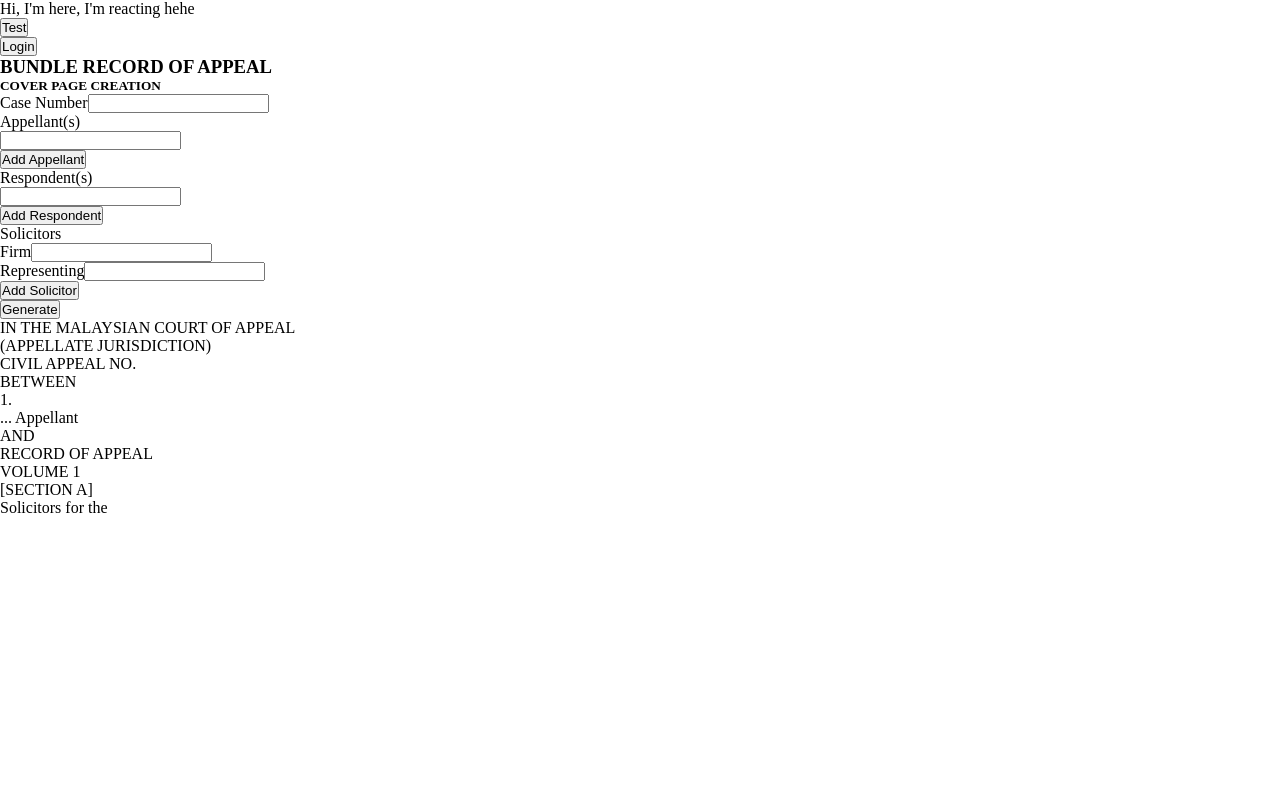
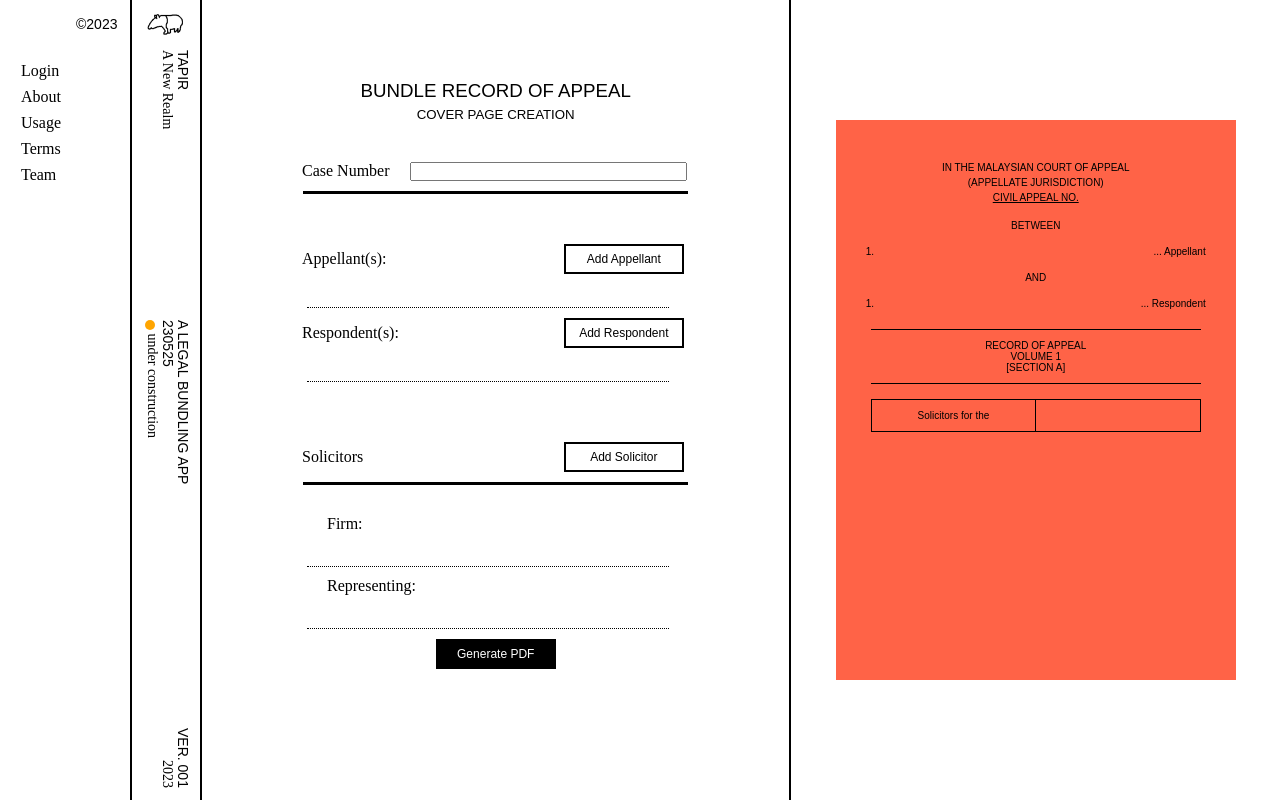
Before and after one commit to oddpharmacy/tapir-legal-bundling, a React (Create React App) app in the folder front-end/: page / in a window 1280 px wide. Built offline with nearby package versions, Linux system fonts and the light colour scheme.

Commit message:
feat: finish initial styling

```diff
--- a/front-end/src/Components/App.js
+++ b/front-end/src/Components/App.js
@@ -4,6 +4,7 @@ import { PDFDownloadLink } from "@react-pdf/renderer";
 
 // Style imports
 import "../Styles/App.css";
+import tapirImage from "../Images/tapir.png";
 
 // Component imports
 import UserInputForm from "./UserInputForm";
@@ -48,7 +49,11 @@ export default function App() {
     const fileName = `roa_${Date.now()}.pdf`;
 
     return (
-      <PDFDownloadLink document={pdf} fileName={fileName}>
+      <PDFDownloadLink
+        document={pdf}
+        fileName={fileName}
+        className="pdf-download-link"
+      >
         {({ blob, url, loading, error }) =>
           loading ? "Generating PDF..." : "Download PDF"
         }
@@ -61,18 +66,8 @@ export default function App() {
     setShowLogin(true);
   };
 
-  const fetchCase = async (event) => {
-    const response = await fetch(
-      "https://tapir-legal-backend.onrender.com/cases/1"
-    );
-    const data = await response.json();
-    console.log(data);
-  };
-
   return (
-    <>
-      <p>Hi, I'm here, I'm reacting hehe</p>
-      <button onClick={fetchCase}>Test</button>
+    <div className="app-container">
       <PdfContext.Provider
         value={{
           caseNumber,
@@ -98,17 +93,51 @@ export default function App() {
       >
         {showLogin ? <Login /> : showSignUp ? <Signup /> : null}
         <div className="container-one">
-          <button onClick={(e) => handleShowLogin(e)}>Login</button>
+          <p className="copyright">©2023</p>
+          <button
+            onClick={(e) => handleShowLogin(e)}
+            className="div-one-button"
+          >
+            Login
+          </button>
+          <button className="div-one-button">About</button>
+          <button className="div-one-button">Usage</button>
+          <button className="div-one-button">Terms</button>
+          <button className="div-one-button">Team</button>
         </div>
-        <div className="container-two"></div>
+        <div className="container-two">
+          <img src={tapirImage} alt="Tapir" className="tapir-logo" />
+          <span className="container-two-title-top">
+            TAPIR
+            <br />
+            <span className="container-two-serif-font">A New Realm</span>
+          </span>
+          <div className="container-two-middle">
+            A LEGAL BUNDLING APP
+            <br />
+            230525 <br />
+            <span className="container-two-serif-font construction">
+              <span className="orange-dot"></span> under construction
+            </span>
+          </div>
+          <div className="container-two-bottom">
+            VER. 001 <br />
+            <span className="container-two-serif-font">2023</span>
+          </div>
+        </div>
         <div className="container-three">
-          <UserInputForm />
+          <div className="inner-container-three">
+            <UserInputForm />
+            <div className="download-link-container">
+              {showDownloadLink && handleShowDownloadPdf()}
+            </div>
+          </div>
         </div>
-        <div className="container-four"></div>
-        {showDownloadLink && handleShowDownloadPdf()}
-        <LivePreview />
+        <div className="container-four">
+          <LivePreview />
+        </div>
       </PdfContext.Provider>
-    </>
+    </div>
   );
 }
 
--- a/front-end/src/Components/LivePreview.js
+++ b/front-end/src/Components/LivePreview.js
@@ -1,5 +1,6 @@
 import React, { useContext } from "react";
 import { PdfContext } from "../Contexts/PdfContext";
+import "../Styles/LivePreview.css";
 
 export default function LivePreview() {
   const { caseNumber, appellants, respondents, solicitors } =
@@ -10,13 +11,13 @@ export default function LivePreview() {
       <div className="preview-title-section">
         <p>IN THE MALAYSIAN COURT OF APPEAL</p>
         <p>(APPELLATE JURISDICTION)</p>
-        <p>CIVIL APPEAL NO. {caseNumber}</p>
+        <p className="caseno">CIVIL APPEAL NO. {caseNumber}</p>
       </div>
       <div className="preview-and-between">
         <p>BETWEEN</p>
       </div>
       {appellants.map((app, index) => (
-        <div key={index}>
+        <div key={index} className="the-parties-container">
           <p>
             {index + 1}. {app}
           </p>
@@ -26,16 +27,16 @@ export default function LivePreview() {
       <div className="preview-and-between">
         <p>AND</p>
       </div>
-      {respondents.map((res, index) => {
-        <div key={index}>
+      {respondents.map((res, index) => (
+        <div key={index} className="the-parties-container">
           <p>
             {index + 1}. {res}
           </p>
           <p>
             {index === respondents.length - 1 ? <p>... Respondent</p> : null}
           </p>
-        </div>;
-      })}
+        </div>
+      ))}
       <div className="volume-section">
         <p>RECORD OF APPEAL</p>
         <p>VOLUME 1</p>
@@ -48,19 +49,19 @@ export default function LivePreview() {
         const nextSol = solicitors[index + 1];
 
         return (
-          <div key={index}>
-            <div key={index}>
+          <div key={index} className="adv">
+            <div key={index} className="leftAdv">
               <p>{sol.name}</p>
               <p>Solicitors for the {sol.party}</p>
             </div>
 
             {nextSol ? (
-              <div key={index + 1}>
+              <div key={index + 1} className="rightAdv">
                 <p>{nextSol.name}</p>
                 <p>Solicitors for the {nextSol.party}</p>
               </div>
             ) : (
-              <div key={index + 1}></div>
+              <div key={index + 1} className="rightAdv"></div>
             )}
           </div>
         );
--- a/front-end/src/Components/UserInputForm.js
+++ b/front-end/src/Components/UserInputForm.js
@@ -2,6 +2,7 @@ import React, { useContext, useState } from "react";
 import { PdfContext } from "../Contexts/PdfContext";
 import AppealCoverTemplate from "./AppealCoverTemplate";
 import { PDFDownloadLink } from "@react-pdf/renderer";
+import "../Styles/UserInputForm.css";
 
 export default function UserInputForm() {
   const {
@@ -91,7 +92,7 @@ export default function UserInputForm() {
     <div id="form-container">
       <h3>BUNDLE RECORD OF APPEAL</h3>
       <h5>COVER PAGE CREATION</h5>
-      <form>
+      <form className="appeal-form">
         <div>
           <label>Case Number</label>
           <input
@@ -99,17 +100,25 @@ export default function UserInputForm() {
             value={caseNumber}
             onChange={handleCaseNumberChange}
             required
+            className="casenumber-input"
           />
+          <hr className="casenum-hr"></hr>
         </div>
         <div>
-          <label>Appellant(s)</label>
+          <div className="party-container">
+            <label className="party-label">Appellant(s):</label>
+            <button onClick={addAppellant} className="add-party-button">
+              Add Appellant
+            </button>
+          </div>
           {appellants.map((app, index) => (
-            <div key={index}>
+            <div key={index} className="input-container">
               <input
                 type="text"
                 value={app}
                 onChange={(e) => handleAppellantsChange(e, index)}
                 required
+                className="appeal-cover-form-input"
               />
               {index > 0 ? (
                 <button
@@ -117,23 +126,29 @@ export default function UserInputForm() {
                     e.preventDefault();
                     removeAppellant(index);
                   }}
+                  className="remove-button"
                 >
                   x
                 </button>
               ) : null}
             </div>
           ))}
-          <button onClick={addAppellant}>Add Appellant</button>
         </div>
         <div>
-          <label>Respondent(s)</label>
+          <div className="party-container">
+            <label className="party-label">Respondent(s):</label>
+            <button onClick={addRespondent} className="add-party-button">
+              Add Respondent
+            </button>
+          </div>
           {respondents.map((res, index) => (
-            <div key={index}>
+            <div key={index} className="input-container">
               <input
                 type="text"
                 value={res}
                 onChange={(e) => handleRespondentsChange(e, index)}
                 required
+                className="appeal-cover-form-input"
               />
               {index > 0 ? (
                 <button
@@ -141,52 +156,67 @@ export default function UserInputForm() {
                     e.preventDefault();
                     removeRespondent(index);
                   }}
+                  className="remove-button"
                 >
                   x
                 </button>
               ) : null}
             </div>
           ))}
-          <button onClick={addRespondent}>Add Respondent</button>
         </div>
+        <div className="sol-div">
+          <div className="party-container">
+            <label className="party-label">Solicitors</label>
+            <button onClick={addSolicitor} className="add-party-button">
+              Add Solicitor
+            </button>
+          </div>
+          <hr></hr>
+          {solicitors.map((sol, index) => (
+            <div key={index} className="input-container">
               <div>
-          <label>Solicitors</label>
-          {solicitors.map((sol, index) => (
-            <div key={index}>
-              <div>
-                <label>Firm</label>
+                <label>Firm:</label>
                 <input
                   type="text"
                   value={sol.name}
                   onChange={(e) => handleSolicitorsChange(e, index)}
                   required
+                  className="appeal-cover-form-input"
                 />
               </div>
 
               <div>
-                <label>Representing</label>
+                <label>Representing:</label>
                 <input
                   type="text"
                   value={sol.party}
                   onChange={(e) => handleRepresentingChange(e, index)}
                   required
+                  className="appeal-cover-form-input"
                 />
-              </div>
                 {index > 0 ? (
                   <button
                     onClick={(e) => {
                       e.preventDefault();
                       removeSolicitor(index);
                     }}
+                    className="remove-button"
                   >
                     x
                   </button>
                 ) : null}
               </div>
+            </div>
           ))}
-          <button onClick={addSolicitor}>Add Solicitor</button>
         </div>
-        <button onClick={(e) => handleGenerateButtonClick(e)}>Generate</button>
+        <div className="generate-container">
+          <button
+            onClick={(e) => handleGenerateButtonClick(e)}
+            className="generate-button"
+          >
+            Generate PDF
+          </button>
+        </div>
       </form>
     </div>
   );
--- a/front-end/src/Styles/App.css
+++ b/front-end/src/Styles/App.css
@@ -0,0 +1,153 @@
+* {
+  margin: 0px;
+  padding: 0px;
+  box-sizing: border-box;
+  color: black;
+}
+
+.app-container {
+  display: flex;
+  height: 100vh;
+}
+
+.container-one {
+  width: 130px;
+  background: white;
+  padding: 2vh;
+  display: flex;
+  flex-direction: column;
+  align-items: flex-start;
+}
+
+.container-two {
+  position: relative;
+  flex-shrink: 0;
+  display: flex;
+  flex-direction: column;
+  align-items: center;
+  width: 72px;
+  background: white;
+  border-right: 2px solid black;
+  border-left: 2px solid black;
+  user-select: none;
+  cursor: pointer;
+}
+
+.container-three {
+  flex-grow: 1;
+  background: white;
+  border-right: 1px solid black;
+}
+
+.inner-container-three {
+  padding: 10vh 10vh;
+  overflow-y: auto;
+  max-height: 95vh;
+}
+
+.container-four {
+  flex-grow: 1;
+  background: white;
+  border-left: 1px solid black;
+  display: flex;
+  justify-content: center;
+  align-items: center;
+}
+
+.div-one-button {
+  background: none;
+  border: none;
+  padding: 0;
+  margin: 0;
+  font: inherit;
+  color: inherit;
+  cursor: pointer;
+  outline: none;
+  margin-bottom: 8px;
+  margin-left: 5px;
+  cursor: help;
+}
+
+.div-one-button:hover {
+  color: rgb(49, 49, 49);
+  text-decoration: underline dotted;
+  text-decoration-thickness: 3px;
+  text-underline-offset: 5px;
+}
+
+.div-one-button:active {
+  transform: translate(2px, 2px);
+}
+
+.copyright {
+  font-family: sans-serif;
+  font-size: 14px;
+  margin-left: 60px;
+  margin-bottom: 30px;
+}
+
+.tapir-logo {
+  max-width: 60%;
+  max-height: 60%;
+  margin-top: 10px;
+  margin-left: auto;
+  margin-right: auto;
+}
+
+.container-two-serif-font {
+  font-family: serif;
+  font-weight: 200;
+}
+
+.container-two-title-top {
+  font-family: sans-serif;
+  font-weight: 500;
+  font-size: 14px;
+  line-height: 15px;
+  top: 50px;
+  right: 10px;
+  text-orientation: mixed;
+  writing-mode: vertical-rl;
+  position: absolute;
+}
+
+.container-two-middle {
+  font-family: sans-serif;
+  font-size: 14px;
+  line-height: 15px;
+  top: 40%;
+  right: 10px;
+  text-orientation: mixed;
+  writing-mode: vertical-rl;
+  position: absolute;
+}
+
+.container-two-bottom {
+  font-family: sans-serif;
+  font-size: 14px;
+  line-height: 15px;
+  bottom: 12px;
+  right: 10px;
+  position: absolute;
+  text-orientation: mixed;
+  writing-mode: vertical-rl;
+  text-align: right;
+}
+
+.orange-dot {
+  display: inline-block;
+  width: 10px;
+  height: 10px;
+  background-color: orange;
+  border-radius: 50%;
+  margin-right: 5px;
+}
+
+.download-link-container {
+  display: flex;
+  justify-content: center;
+  padding: 20px;
+}
+.pdf-download-link {
+  margin: auto;
+}
--- /dev/null
+++ b/front-end/src/Styles/LivePreview.css
@@ -0,0 +1,70 @@
+.preview-a4-size {
+  width: 400px;
+  height: 560px;
+  max-width: 100%;
+  max-height: 100%;
+  background-color: tomato;
+  box-sizing: border-box;
+  margin: 0 auto;
+  font-size: 10px;
+  font-family: Arial, Helvetica, sans-serif;
+  overflow-y: auto;
+}
+
+.preview-title-section {
+  text-align: center;
+  margin-top: 40px;
+  line-height: 15px;
+}
+
+.caseno {
+  text-decoration: underline;
+}
+
+.preview-and-between {
+  margin-top: 15px;
+  text-align: center;
+}
+
+.the-parties-container {
+  display: flex;
+  flex-wrap: wrap;
+  justify-content: space-between;
+  padding: 0 30px;
+  margin-top: 15px;
+}
+
+.volume-section {
+  text-align: center;
+  margin-top: 20px;
+  margin-left: 35px;
+  margin-right: 35px;
+  margin-bottom: 15px;
+  padding: 10px;
+  border-top: 1px solid black;
+  border-bottom: 1px solid black;
+}
+
+.adv {
+  display: flex;
+  flex-direction: row;
+  text-align: center;
+  margin-left: 35px;
+  margin-right: 35px;
+}
+
+.leftAdv {
+  flex: 1;
+  border: 1pt solid black;
+  padding-top: 10px;
+  padding-bottom: 10px;
+}
+
+.rightAdv {
+  flex: 1;
+  border-top: 1pt solid black;
+  border-right: 1pt solid black;
+  border-bottom: 1pt solid black;
+  padding-top: 10px;
+  padding-bottom: 10px;
+}
--- a/front-end/src/Styles/Login.css
+++ b/front-end/src/Styles/Login.css
@@ -1,8 +1,3 @@
-* {
-  margin: 0px;
-  padding: 0px;
-}
-
 .login-overlay {
   position: fixed;
   top: 0;
--- /dev/null
+++ b/front-end/src/Styles/UserInputForm.css
@@ -0,0 +1,112 @@
+#form-container {
+  background-color: white;
+}
+
+h3,
+h5 {
+  font-family: sans-serif;
+  font-weight: 400;
+  text-align: center;
+  margin-bottom: 5px;
+}
+
+.appeal-form {
+  margin-top: 40px;
+}
+
+hr {
+  width: 90%;
+  margin: 10px auto 30px auto;
+  height: 3px;
+  background-color: black;
+  border: none;
+}
+
+.casenum-hr {
+  margin-bottom: 50px;
+}
+
+.sol-div {
+  margin-top: 50px;
+}
+
+.casenumber-input {
+  width: 65%;
+}
+
+.casenumber-input:focus {
+  outline-color: red;
+  outline-style: dotted;
+}
+
+label {
+  padding: 0 20px;
+}
+
+.input-container {
+  padding-left: 25px;
+}
+
+.appeal-cover-form-input {
+  border: none;
+  border-bottom: 1.5px dotted black;
+  padding: 4px;
+  outline: none;
+  width: 90%;
+  display: inline-block;
+  margin: 10px auto;
+}
+
+.appeal-cover-form-input:focus {
+  border-bottom: 1.5px dotted red;
+}
+
+.remove-button {
+  border: none;
+  background-color: transparent;
+  color: red;
+  cursor: pointer;
+  font-size: 14px;
+  margin-left: 10px;
+}
+
+.party-container {
+  display: flex;
+  align-items: center;
+}
+
+.party-label {
+  flex: 1;
+}
+
+.add-party-button {
+  margin-right: 2vw;
+  width: 120px;
+  height: 30px;
+  background-color: white;
+  border-radius: 0p;
+  border: 2px solid black;
+  color: black;
+  font-size: 12px;
+  cursor: pointer;
+}
+
+.add-party-button:active {
+  transform: translate(2px, 2px);
+}
+
+.generate-container {
+  display: flex;
+  justify-content: center;
+}
+
+.generate-button {
+  width: 120px;
+  height: 30px;
+  background-color: black;
+  border-radius: 0p;
+  border: 2px solid black;
+  color: white;
+  font-size: 12px;
+  font-weight: 500;
+}
```
Also changed, not shown: front-end/src/Styles/Signup.css (+18 -0 lines), front-end/src/Images/tapir.png (added). Lines whose indentation alone changed are shown as unchanged.
